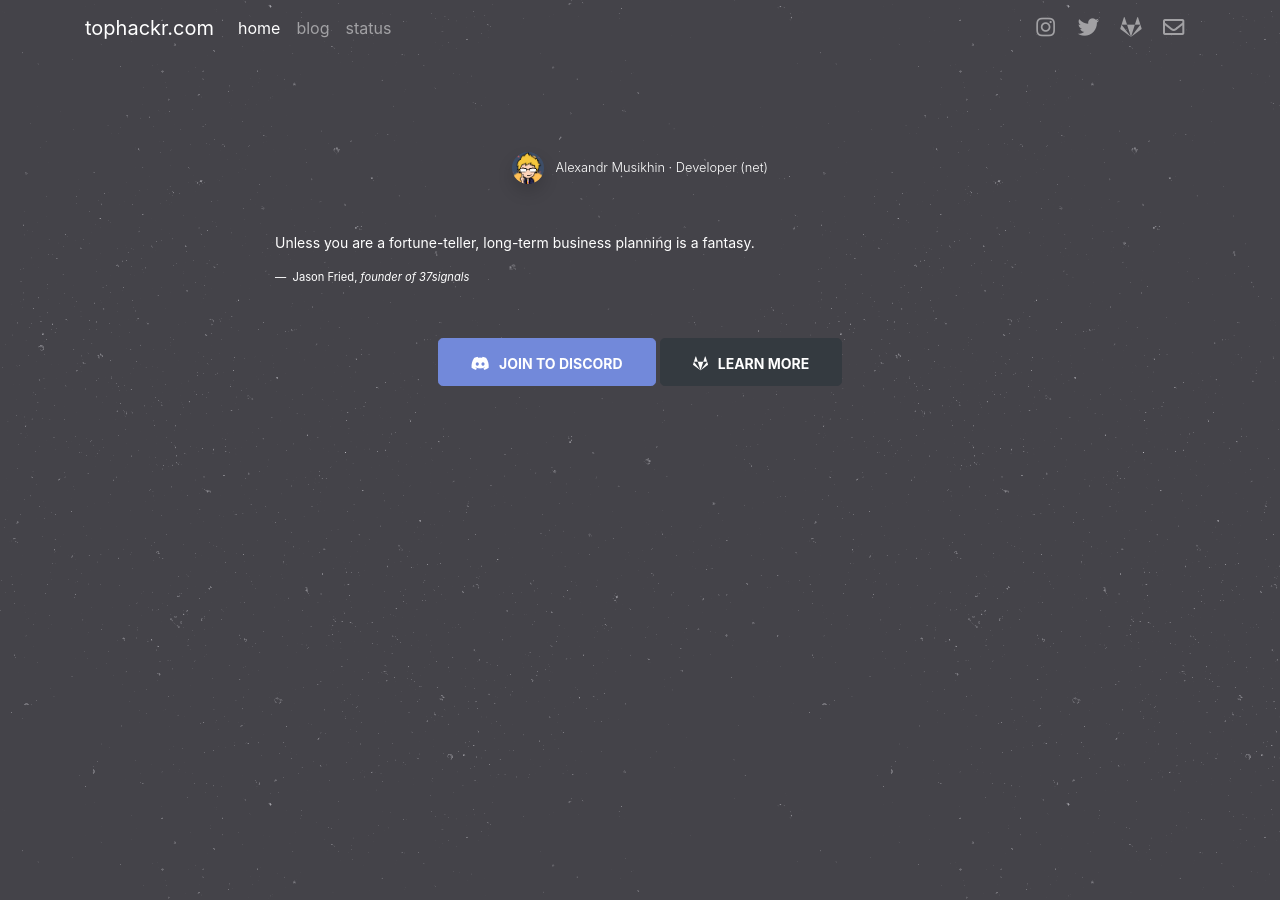
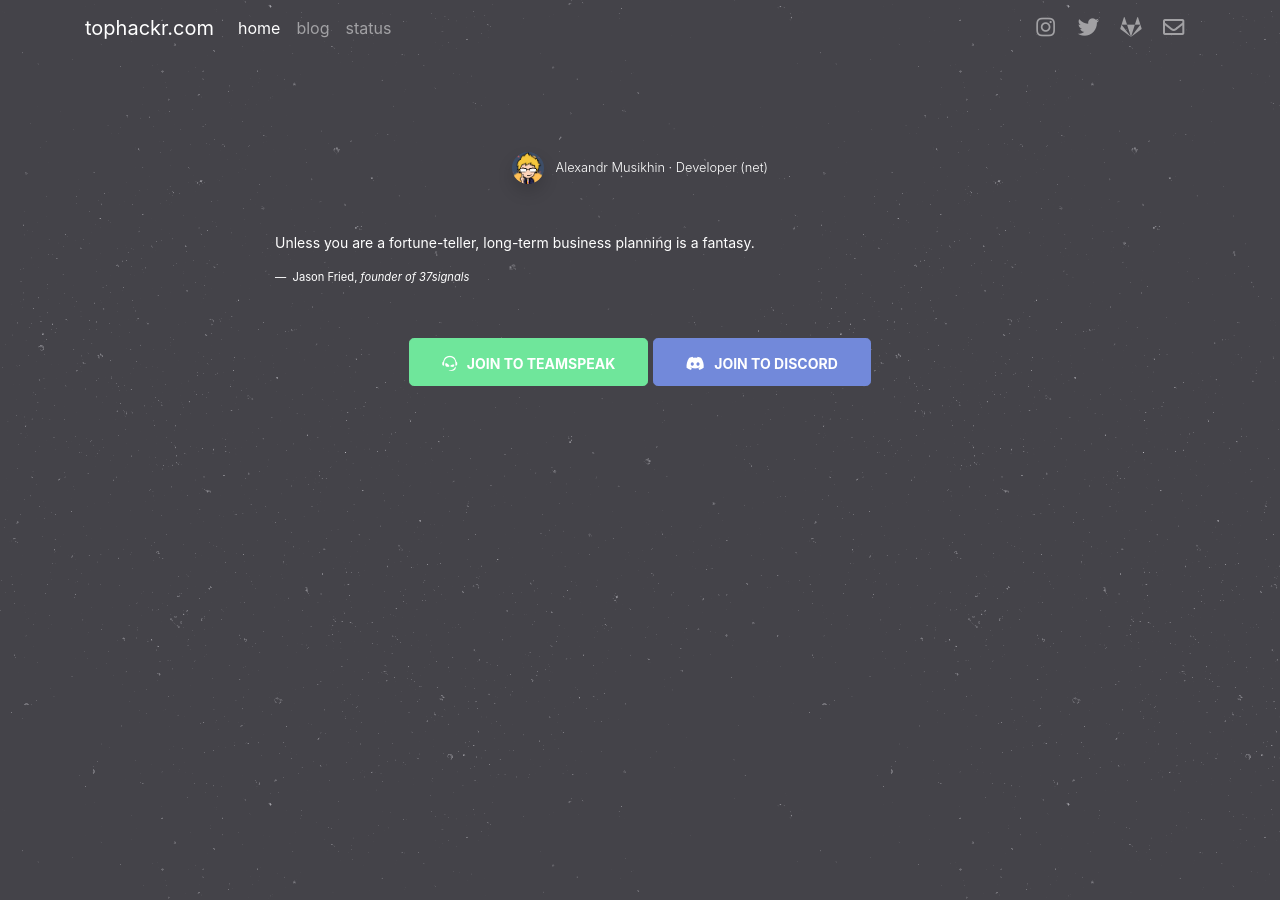
Before and after one commit to tophackr/tophackr.github.io, a Jekyll site: the page built from index.html, in a window 1280 px wide. Built offline with Jekyll 4.4.1, drawn with Linux system fonts in a browser that asks for light colours; nearby versions of some CDN libraries; comment, search, counter and statistics services are not loaded.

Commit message:
changed index page

```diff
--- a/index.html
+++ b/index.html
@@ -18,18 +18,18 @@
             </footer>
         </blockquote>
         <div class="text-center">
-            <a href="https://discord.gg/mDE2WFZ" class="btn btn-discord btn-lg my-1" aria-labelledby="Join to Discord">
+            <a href="{{ site.teamspeak }}" class="btn btn-teamspeak btn-lg my-1" aria-labelledby="Join to TeamSpeak">
+                <span class="mx-3">
+                    <i class="fab fa-teamspeak fa-xs mr-1"></i>
+                    <b class="text-uppercase f14">Join to TeamSpeak</b>
+                </span>
+            </a>
+            <a href="{{ site.discord }}" class="btn btn-discord btn-lg my-1" aria-labelledby="Join to Discord">
                 <span class="mx-3">
                     <i class="fab fa-discord fa-xs mr-1"></i>
                     <b class="text-uppercase f14">Join to Discord</b>
                 </span>
             </a>
-            <a href="https://gitlab.com/snippets/1707344" class="btn btn-dark btn-lg my-1" aria-labelledby="Learn More">
-                <span class="mx-3">
-                    <i class="fab fa-gitlab fa-xs mr-1"></i>
-                    <b class="text-uppercase f14">Learn More</b>
-                </span>
-            </a>
         </div>
     </div>
 </div>
```
